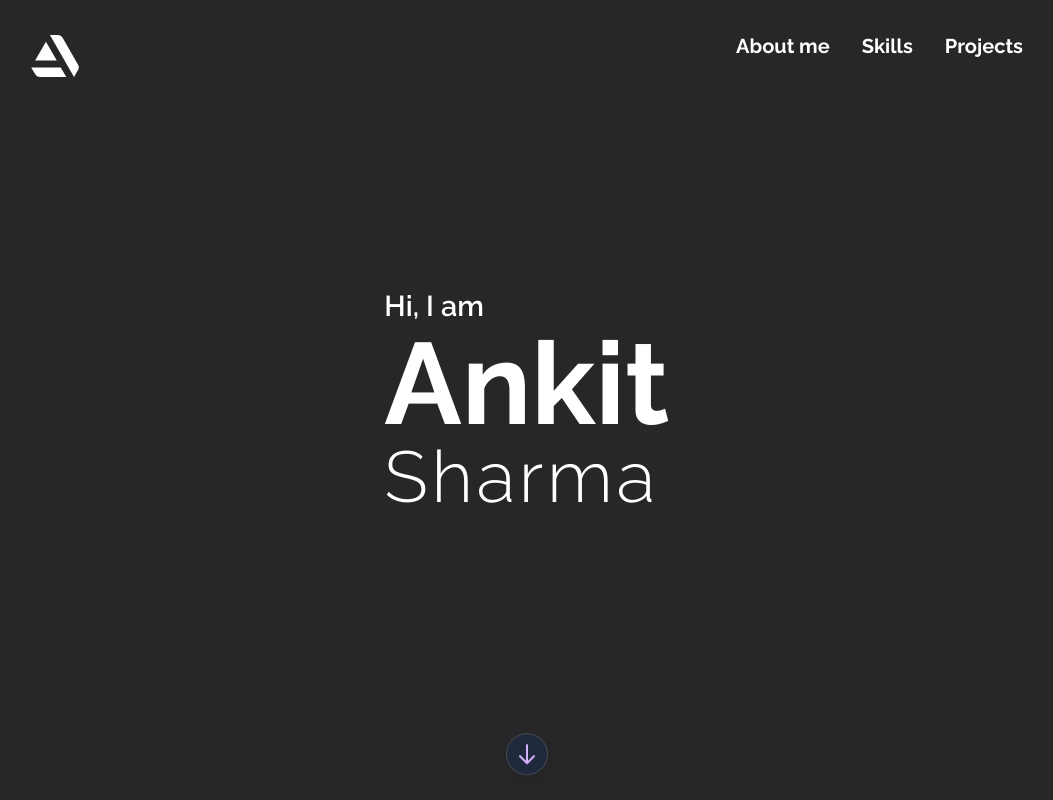
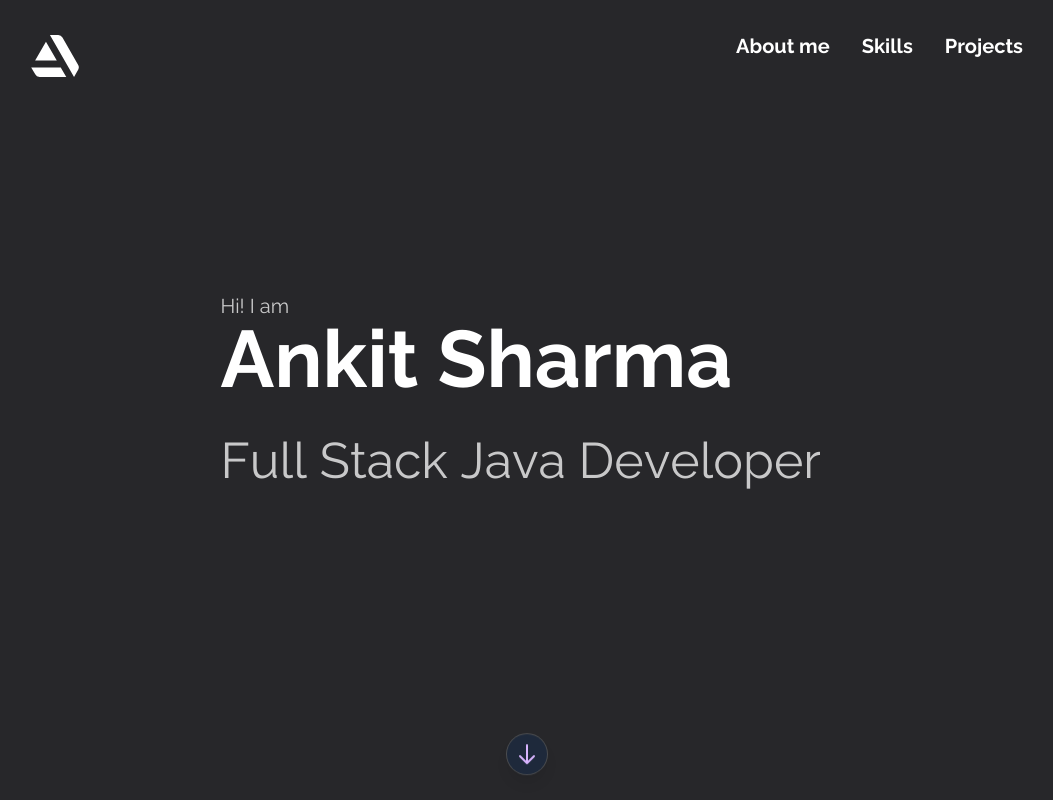
Before and after one commit to darkaster72/darkaster72.github.io, a React (Create React App) app: page / in a window 1280 px wide. Shown: the top 800 px of the page, without its empty margins (113-1166 px from the left). Built offline with nearby package versions, Linux system fonts and the light colour scheme.

Commit message:
added animated text

```diff
--- a/src/components/about-us/about-us.component.jsx
+++ b/src/components/about-me/about-me.component.jsx
@@ -3,11 +3,11 @@ import { useInView } from "react-intersection-observer";
 import { useEffect } from "react";
 
 const boxVariant = {
-  visible: { opacity: 1, scale: 1, transition: { duration: 0.5 } },
+  visible: { opacity: 1, scale: 1, transition: { duration: 1 } },
   hidden: { opacity: 0, scale: 0 },
 };
 
-const AboutUs = () => {
+const AboutMe = () => {
   const control = useAnimation();
   const [ref, inView] = useInView();
 
@@ -43,4 +43,4 @@ const AboutUs = () => {
   );
 };
 
-export default AboutUs;
+export default AboutMe;
--- /dev/null
+++ b/src/components/animated-text/animated-text.component.jsx
@@ -0,0 +1,94 @@
+import React from "react";
+import { motion } from "framer-motion";
+import "./animated-text.styles.css";
+
+// Word wrapper
+const Wrapper = (props) => {
+  // We'll do this to prevent wrapping of words using CSS
+  return <span className="word-wrapper">{props.children}</span>;
+};
+
+// Map API "type" values to JSX tag names
+const tagMap = {
+  paragraph: "p",
+  heading1: "h1",
+  heading2: "h2",
+};
+
+const classMap = {
+  paragraph: "animated-para",
+  heading1: "animated-h1",
+  heading2: "animated-h2",
+};
+
+// AnimatedCharacters
+// Handles the deconstruction of each word and character to setup for the
+// individual character animations
+const AnimatedCharacters = (props) => {
+  // Framer Motion variant object, for controlling animation
+  const item = {
+    hidden: {
+      y: "200%",
+      color: "#0055FF",
+      transition: { ease: [0.455, 0.03, 0.515, 0.955], duration: 0.85 },
+    },
+    visible: {
+      y: 0,
+      color: "#FFFFFF",
+      transition: { ease: [0.455, 0.03, 0.515, 0.955], duration: 0.75 },
+    },
+  };
+
+  //  Split each word of props.text into an array
+  const splitWords = props.text.split(" ");
+
+  // Create storage array
+  const words = [];
+
+  // Push each word into words array
+  for (const [, item] of splitWords.entries()) {
+    words.push(item.split(""));
+  }
+
+  // Add a space ("\u00A0") to the end of each word
+  words.map((word) => {
+    return word.push("\u00A0");
+  });
+
+  // Get the tag name from tagMap
+  const Tag = tagMap[props.type];
+  const className = classMap[props.type];
+
+  return (
+    <Tag className={className}>
+      {words.map((word, index) => {
+        return (
+          // Wrap each word in the Wrapper component
+          <Wrapper key={index}>
+            {words[index].flat().map((element, index) => {
+              return (
+                <span
+                  style={{
+                    overflow: "hidden",
+                    display: "inline-block",
+                  }}
+                  key={index}
+                >
+                  <motion.span
+                    style={{ display: "inline-block" }}
+                    variants={item}
+                  >
+                    {element}
+                  </motion.span>
+                </span>
+              );
+            })}
+          </Wrapper>
+        );
+      })}
+      {/* {} */}
+    </Tag>
+  );
+};
+
+export default AnimatedCharacters;
--- /dev/null
+++ b/src/components/animated-text/animated-text.styles.css
@@ -0,0 +1,32 @@
+.word-wrapper {
+  white-space: nowrap;
+}
+
+.container {
+  max-width: 960px;
+  padding: 40px;
+  margin: 0 auto;
+}
+
+.animated-h1 {
+  font-size: 80px;
+  font-weight: 700;
+  line-height: 1;
+  margin: 0 0 20px;
+}
+
+.animated-h2 {
+  font-size: 50px;
+  font-weight: 400;
+  line-height: 1.2;
+  opacity: 0.75;
+  margin: 0;
+}
+
+.animated-para {
+  font-size: 20px;
+  font-weight: 400;
+  line-height: 1;
+  opacity: 0.75;
+  margin: 0;
+}
--- /dev/null
+++ b/src/pages/Skills.jsx
@@ -0,0 +1,18 @@
+const Skills = () => {
+  return (
+    <section
+      id="skills"
+      className="h-screen flex flex-col  w-full bg-zinc-800 px-32 pt-16"
+    >
+      <h1 className="font-bold text-6xl w-fit text-white">Skills</h1>
+      <p className="text-white w-2/5 mt-16">
+        Lorem, ipsum dolor sit amet consectetur adipisicing elit. Ratione, velit
+        ex? Deserunt, nam qui tempora quas minima recusandae est magnam
+        consequuntur ipsa praesentium incidunt accusantium perspiciatis quasi
+        eaque facere ipsam.
+      </p>
+    </section>
+  );
+};
+
+export default Skills;
--- a/src/pages/home.component.jsx
+++ b/src/pages/home.component.jsx
@@ -1,47 +1,53 @@
 import { motion } from "framer-motion";
 import { ReactComponent as ArrowDown } from "../assets/icons/arrow-down.svg";
-import AboutUs from "../components/about-us/about-us.component";
+import AboutMe from "../components/about-me/about-me.component";
 import Projects from "../components/projects/projects.component";
+import AnimatedText from "../components/animated-text/animated-text.component";
 import "./home.styles.css";
+import Skills from "./Skills";
+
+const placeholderText = [
+  { type: "paragraph", text: "Hi! I am" },
+  { type: "heading1", text: "Ankit Sharma" },
+  {
+    type: "heading2",
+    text: "Full Stack Java Developer",
+  },
+];
+
+const container = {
+  visible: {
+    transition: {
+      staggerChildren: 0.025,
+    },
+  },
+};
 
 const HomePage = () => (
   <motion.div layoutScroll>
-    <section
-      id="home"
-      className="h-screen flex justify-center items-center bg-zinc-800"
-    >
+    <section id="home" className="h-screen flex justify-center bg-zinc-800">
       <motion.div
         initial="hidden"
         animate="visible"
-        transition={{ ease: "easeInOut", duration: 1.2 }}
-        variants={{
-          hidden: { opacity: 0, scale: 0.3 },
-          visible: { opacity: 1, scale: 1.2 },
-        }}
-        className="text-white"
+        variants={container}
+        className="text-white flex flex-col justify-center"
       >
-        <p className="text-2xl font-semibold">Hi, I am</p>
-        <p className="text-8xl font-bold ">Ankit</p>
-        <p className="text-6xl font-thin tracking-wider">Sharma</p>
+        <div className="container">
+          {placeholderText.map((item, index) => {
+            return <AnimatedText {...item} key={index} />;
+          })}
+        </div>
+        {/* <p className="text-xl">Hi, I am</p>
+        <p className="text-5xl font-semibold uppercase">Ankit Sharma</p>
+        <p className="text-4xl font-serif mt-4">Full Stack Java Developer</p> */}
       </motion.div>
-      <div className="absolute bottom-4 flex justify-center">
+      <a href="#about" className="absolute bottom-4 flex justify-center">
         <ArrowDown className="animate-bounce text-purple-300 bg-slate-800 p-2 w-10 h-10 ring-1 ring-slate-200/20 shadow-lg rounded-full flex items-center justify-center" />
-      </div>
+      </a>
     </section>
-    <AboutUs></AboutUs>
+    <AboutMe></AboutMe>
     <Projects />
-    <section
-      id="skills"
-      className="h-screen flex flex-col  w-full bg-zinc-800 px-32 pt-16"
-    >
-      <h1 className="font-bold text-6xl w-fit text-white">Skills</h1>
-      <p className="text-white w-2/5 mt-16">
-        Lorem, ipsum dolor sit amet consectetur adipisicing elit. Ratione, velit
-        ex? Deserunt, nam qui tempora quas minima recusandae est magnam
-        consequuntur ipsa praesentium incidunt accusantium perspiciatis quasi
-        eaque facere ipsam.
-      </p>
-    </section>
+    <Skills />
   </motion.div>
 );
 
```
